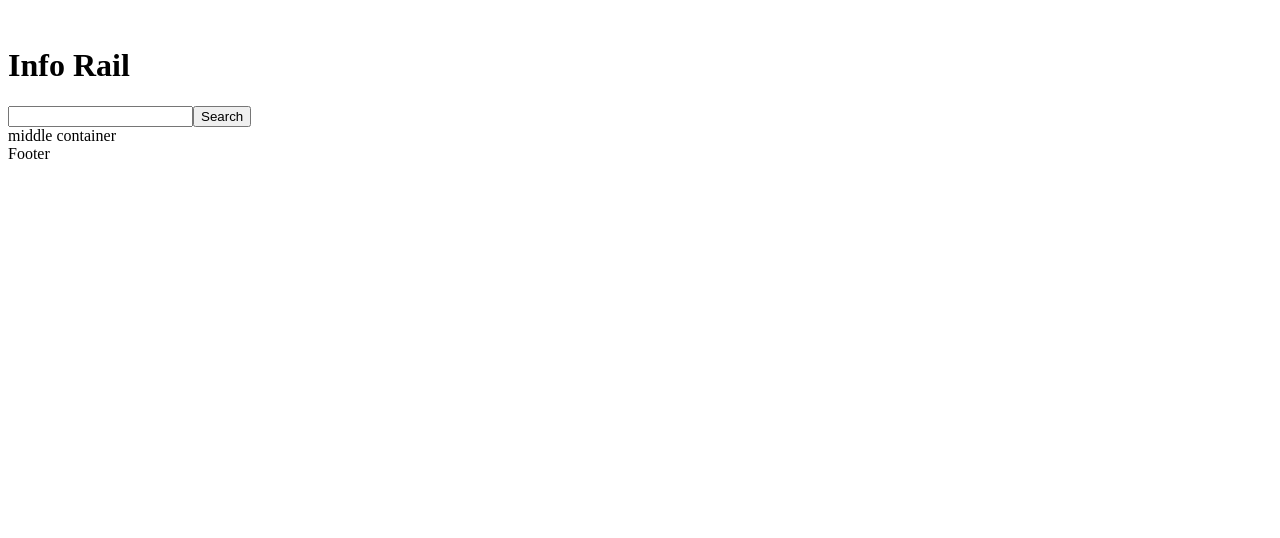
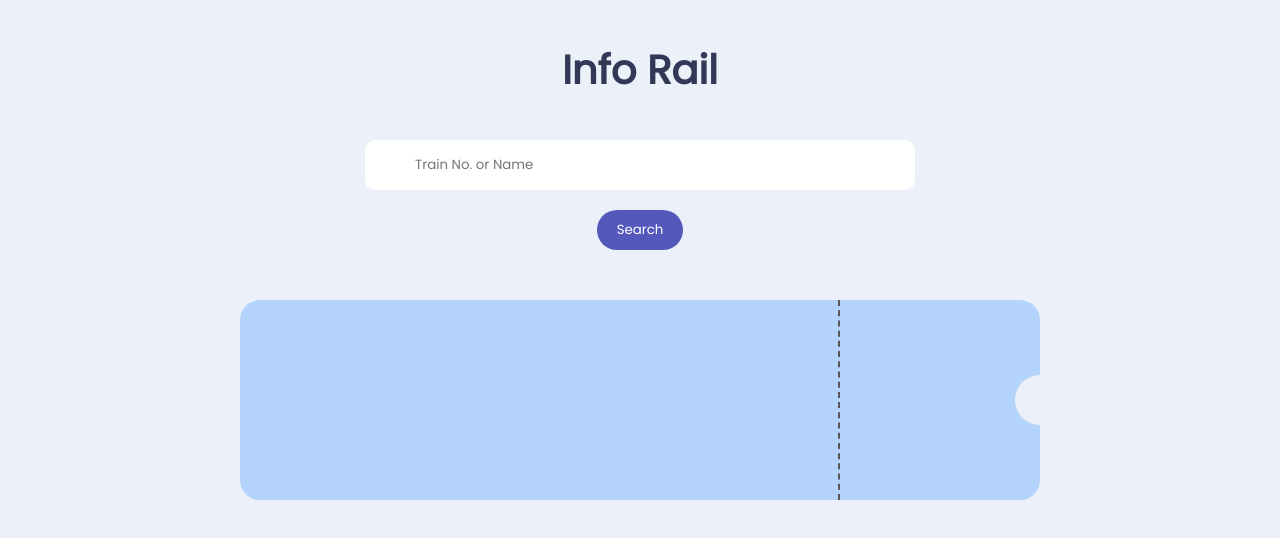
Before and after one commit to plug-in-pow/info-rail, an Angular app: page / in a window 1280 px wide. Shown: the top 538 px of the page. Built offline with nearby package versions, Linux system fonts and the light colour scheme.

Commit message:
updated app component

```diff
--- a/src/app/app.component.html
+++ b/src/app/app.component.html
@@ -1,18 +1,27 @@
 <header>
     <div class="logo">
-        <i class="uil uil-subway"></i>
         <h1>Info Rail</h1>
     </div>
-    <div>
-        <input type="text">
-        <button>Search</button>
+    <div class="search-bar">
+        <div class="input-container">
+            <input placeholder="Train No. or Name" class="input-field" type="text">
+            <i class="search-icon uil uil-search"></i>
+        </div>
+        <button class="search-btn">Search</button>
     </div>
 </header>
 
+
 <div class="container">
-    middle container
+    <div class="list-tile">
+        <div class="circle"></div>
+        <div class="block">
+            <div class="main-block"></div>
+            <div class="side-block"></div>
+        </div>
+    </div>
 </div>
 
-<footer>
+<!-- <footer>
     Footer
-</footer>
+</footer> -->
--- a/src/styles.scss
+++ b/src/styles.scss
@@ -1 +1,114 @@
 /* You can add global styles to this file, and also import other style files */
+@font-face {
+    font-family: "Poppins";
+    src: local("Poppins"), url(./assets/fonts/Poppins-Regular.ttf) format("truetype");
+}
+
+$background-color : #ecf0f8;
+$text-color : #313956;
+$button-primary-color : #5458BB;
+$button-secondary-color : #B9BEC6;
+
+
+// #4B536E
+// #989072
+// #5458BB
+
+* {
+    padding: 0;
+    margin: 0;
+    font-family: "Poppins", Arial, Helvetica, sans-serif;
+    box-sizing: border-box;
+}
+
+html {
+    font-size: 62.5%;
+    background-color: $background-color;
+}
+
+h1 {
+    font-size: 4rem;
+}
+
+.logo {
+    display: flex;
+    align-items: center;
+    justify-content: center;
+    padding: 4rem 0;
+    gap: 1rem;
+    color: $text-color;
+}
+
+.search-bar {
+    display: flex;
+    flex-direction: column;
+    justify-content: center;
+    align-items: center;
+    row-gap: 2rem;
+    .input-container {
+        position: relative;
+        .input-field {
+            width: 550px;
+            border: none;
+            border-radius: 1rem;
+            height: 5rem;
+            padding-inline-start: 5rem;
+        }
+        .input-field:focus {
+            outline: none;
+        }
+        .search-icon {
+            font-size: 2rem;
+            color: gray;
+            position: absolute;
+            z-index: 0;
+            left: 1.5rem;
+            top: 1.5rem;
+        }
+    }
+    .search-btn {
+        padding: 1rem 2rem;
+        border-radius: 3rem;
+        border: none;
+        background-color: $button-primary-color;
+        color: white;
+        cursor: pointer;
+    }
+}
+
+.container {
+    display: flex;
+    flex-direction: column;
+    justify-content: center;
+    align-items: center;
+    row-gap: 5rem;
+    margin: 5rem 0;
+    .list-tile {
+        position: relative;
+        .circle {
+            height: 50px;
+            width: 50px;
+            border-radius: 50%;
+            background-color: $background-color;
+            position: absolute;
+            right: -25px;
+            top: 75px;
+        }
+        .block {
+            background-color: #b4d4fe;
+            width: 800px;
+            display: flex;
+            height: 200px;
+            border-radius: 2rem;
+            .main-block {
+                width: 600px;
+                height: 100%;
+                border-right: 2px rgb(87, 87, 87) dashed;
+            }
+            .side-block {
+                width: 200px;
+                height: 100%;
+            }
+        }
+    }
+}
```
Also changed, not shown: src/assets/fonts/Poppins-Regular.ttf (added).
